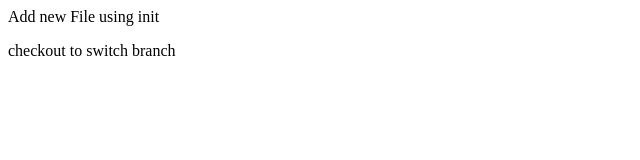
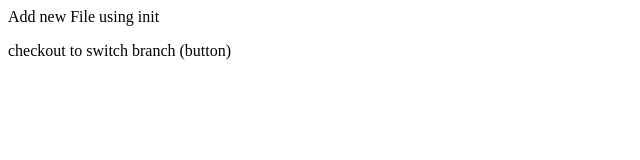
Before and after one commit to Muhammad-Tousif-Bilal/LocalRepo, a plain HTML site: page index.html in a window 1280 px wide. Shown: the full height of the page, 0-640 px from the left. Drawn offline with Linux system fonts and the light colour scheme.

```diff
--- a/index.html
+++ b/index.html
@@ -1,2 +1,2 @@
  Add new File using init
- <p>checkout to switch branch</p>
+ <p>checkout to switch branch (button)</p>
```
